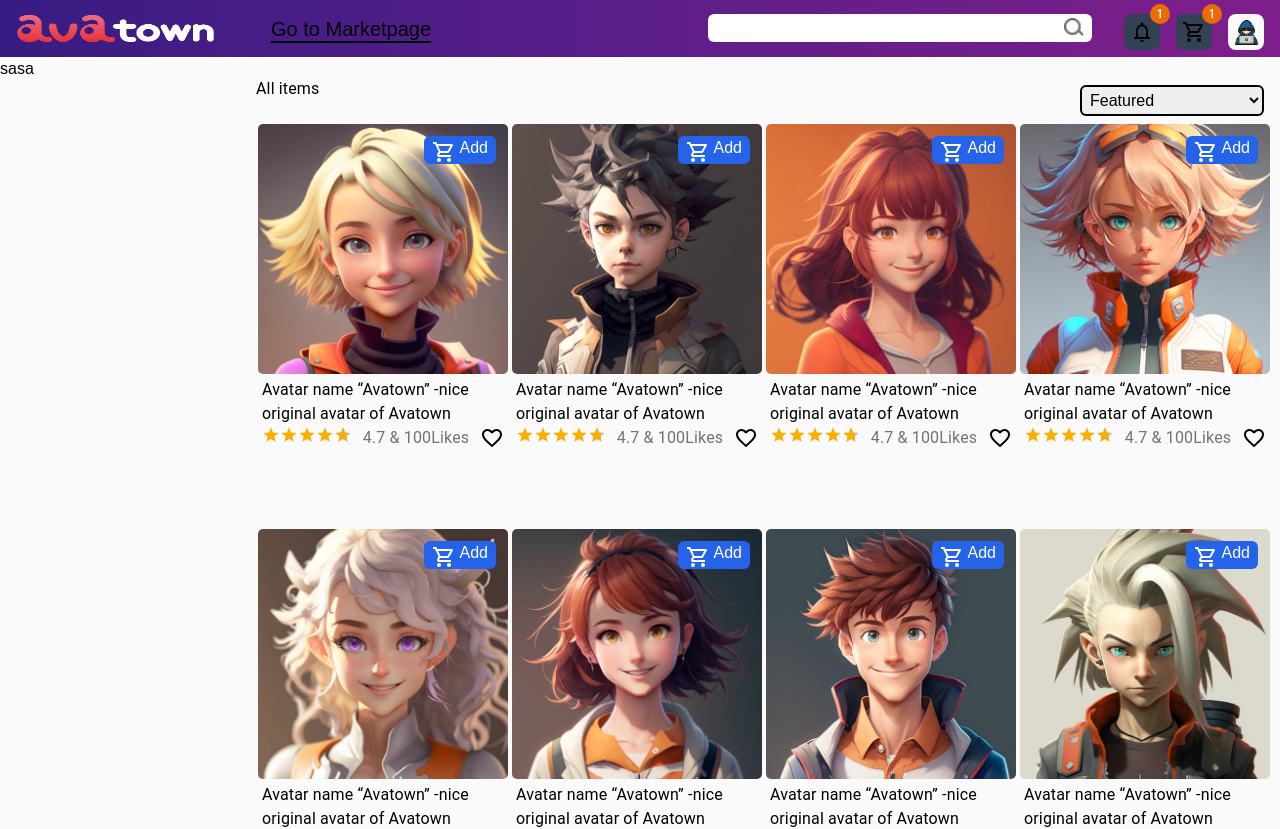
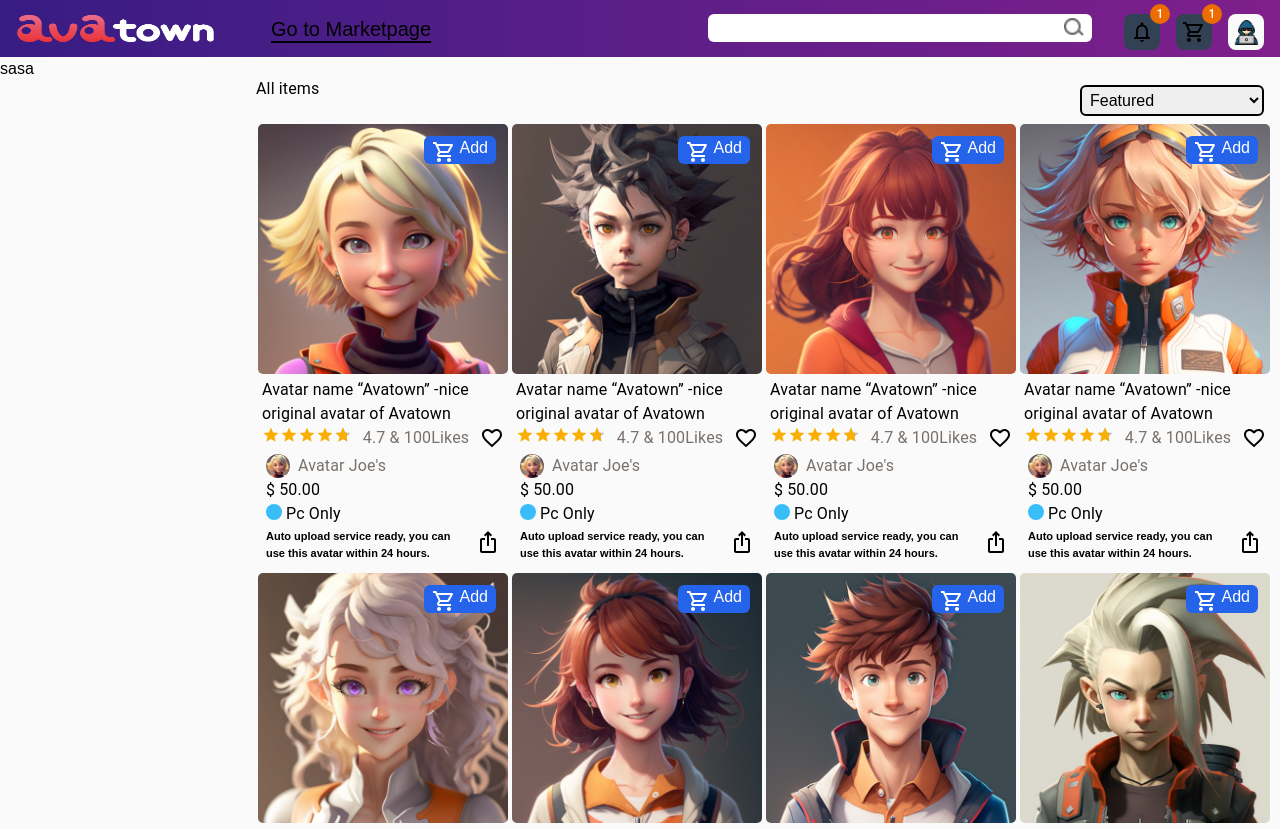
Before and after one commit to SudiptaKD/products, a Next.js app: page / in a window 1280 px wide. Shown: the top 829 px of the page. Built offline with nearby package versions, Linux system fonts and the light colour scheme.

Commit message:
card done

```diff
--- a/components/Avatars/Avatars.js
+++ b/components/Avatars/Avatars.js
@@ -7,7 +7,7 @@ const Avatars = () => {
     <Grid container>
       {AvatarData.map((avatar, index) => {
         return (
-          <Grid item md={3} key={index} className="flex flex-wrap justify-center content-center" >
+          <Grid item md={3} key={index}  className="flex flex-wrap justify-center content-center" >
             <AvatarCard singleAvatarData={avatar} />
           </Grid>
         );
--- a/components/Cards/AvatarCard.js
+++ b/components/Cards/AvatarCard.js
@@ -1,12 +1,13 @@
 import FavoriteBorderIcon from '@mui/icons-material/FavoriteBorder';
+import IosShareIcon from '@mui/icons-material/IosShare';
 import ShoppingCartOutlinedIcon from "@mui/icons-material/ShoppingCartOutlined";
-import { Rating, SvgIcon, Typography } from "@mui/material";
+import { Avatar, Rating, SvgIcon, Typography } from "@mui/material";
 import { Box } from "@mui/system";
 import Image from "next/image";
 
 const AvatarCard = ({singleAvatarData}) => {
   return (
-    <Box className={`  bg-[#FAFAFA] w-[250px] h-[405px]`}>
+    <Box className={`  bg-[#FAFAFA] w-[250px] min-h-[405px] mb-3`}>
       <Box className="h-[250px] w-[250px] relative">
         <Image
           className="  rounded-[5px] "
@@ -41,6 +42,46 @@ const AvatarCard = ({singleAvatarData}) => {
 
         </Box>
       </Box>
+      <Box className="flex gap-2 justify-start px-2" >
+      <Avatar
+  alt="pic"
+  src="/assets/avatar-pictures/v1.png"
+  sx={{ width: 24, height: 24 }}
+/>
+<Typography className="text-xs font-[500] text-stone-500 mt-1 " >
+        Avatar Joe&apos;s
+        </Typography>
+
+      </Box>
+      <Box className="flex gap-1 justify-start px-2" >
+      <Typography className="text-xs font-[300] text-black mt-2 " >
+        $
+        </Typography>
+<Typography className="text-xl font-[500] text-black  " >
+        50.00
+        </Typography>
+
+      </Box>
+      <Box className="flex gap-1 justify-start px-2" >
+      <Box className="h-4 w-4 rounded-full bg-sky-400 mt-0.5 " >
+
+        </Box>
+<Typography className="text-sm font-[500] text-black  " >
+        Pc Only
+        </Typography>
+
+      </Box>
+      <Box className="flex gap-1  px-2" >
+      <Box className="w-9/10 text-[11px] text-black font-[550] mt-0.5 " >
+      Auto upload service ready, you can use this avatar within 24 hours.
+        </Box>
+        <SvgIcon
+            component={IosShareIcon}
+            inheritViewBox
+            className=" mt-1 font-[300] text-black"
+          />
+
+      </Box>
     </Box>
   );
 };
```
